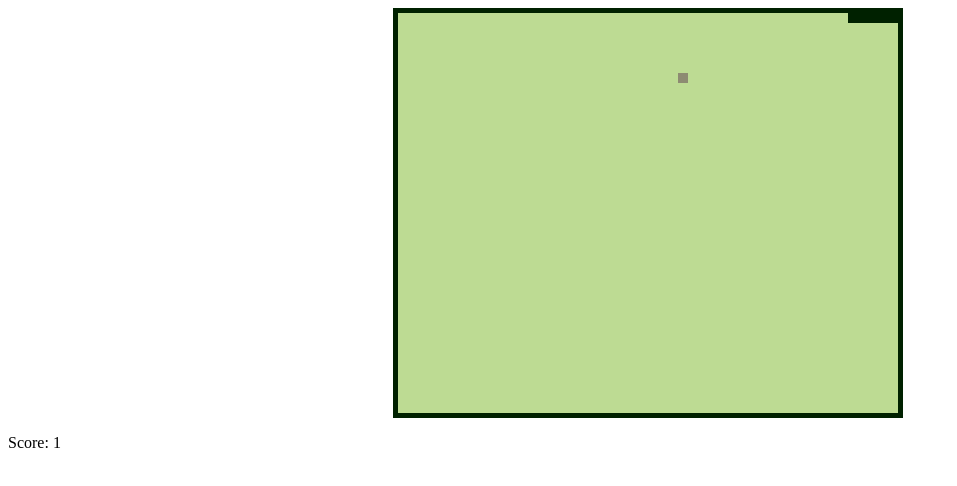
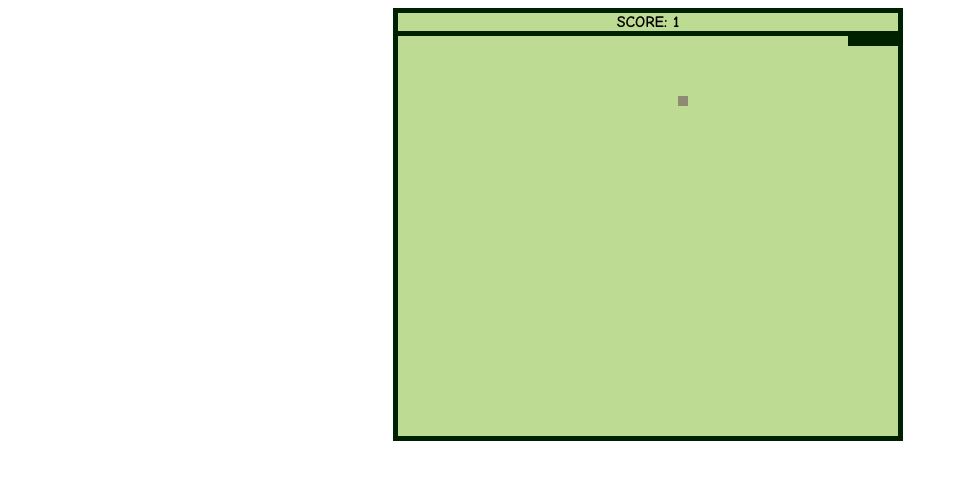
Before and after one commit to ericoloewe/snake, a website: page index.html in a window 1280 px wide. Shown: the whole page, without its empty margins (0-957 px from the left). Drawn offline with Linux system fonts and the light colour scheme.

Commit message:
Melhorias no CSS, alem de que agora temos uma apresentação melhor do Score

```diff
--- a/Content/Scripts/Model/Score.ts
+++ b/Content/Scripts/Model/Score.ts
@@ -14,7 +14,7 @@ module Model {
          * Inicia realmente a Arena, montando a mesma e iniciando o jogo
          */
         public toString() {
-            return "Score: " + this.actual;
+            return "SCORE: " + this.actual;
         }
     }
 }
--- a/Content/Scripts/main.ts
+++ b/Content/Scripts/main.ts
@@ -12,7 +12,7 @@ $(document).ready(function(){
     arena.cellWidth = 10;
 
     // Define quem é a Arena no html
-    arena.own = $("#arena");
+    arena.own = $(".arena");
     // Define a largura que a arena vai ter
     arena.width = 50;
     // Define a altura que a arena vai ter
--- a/Content/Styles/main.css
+++ b/Content/Styles/main.css
@@ -4,25 +4,32 @@
     height: 100%;
 }
 
-#arena {
-    margin: 0 auto;
-    display: table;
+.area {
     background-color: #BDDB93;
     border: 5px solid #002100;
 }
+    .score {
+        font-family: "Comic Sans MS", cursive, sans-serif;
+        font-weight: bold;
+    }
 
-#arena tr td.activeSnake {
+    .arena {
+        margin: 0 auto;
+        display: table;
+        border-top: 5px solid #002100;
+    }
+        .arena tr td {
+            background-color: #BDDB93;
+        }
+
+            .arena tr td.activeSnake {
                 background-color: #002100;
             }
 
-#arena tr td.activeSnakeHead {
+            .arena tr td.activeSnakeHead {
                 background-color: #ff0000;
             }
 
-#arena tr td.activeFood {
+            .arena tr td.activeFood {
                 background-color: #8D8B72;
             }
-
-#arena tr td {
-    background-color: #BDDB93;
-}
--- a/Content/lib/Model/Score.js
+++ b/Content/lib/Model/Score.js
@@ -11,7 +11,7 @@ var Model;
          * Inicia realmente a Arena, montando a mesma e iniciando o jogo
          */
         Score.prototype.toString = function () {
-            return "Score: " + this.actual;
+            return "SCORE: " + this.actual;
         };
         return Score;
     })();
--- a/Content/lib/main.js
+++ b/Content/lib/main.js
@@ -9,7 +9,7 @@ $(document).ready(function () {
     // Grava o tamanho da celula(ponteiro) para controle
     arena.cellWidth = 10;
     // Define quem é a Arena no html
-    arena.own = $("#arena");
+    arena.own = $(".arena");
     // Define a largura que a arena vai ter
     arena.width = 50;
     // Define a altura que a arena vai ter
--- a/index.html
+++ b/index.html
@@ -4,14 +4,29 @@
         <meta charset="UTF-8">
         <meta http-equiv="X-UA-Compatible" content="IE=9">
         <title>Snake Game</title>
+        <!-- css -->
         <link rel="stylesheet" type="text/css" href="Content/Styles/main.css">
     </head>
     <body>
-        <!-- The canvas -->
-        <table id="arena" align="center" border="0" cellpadding="0" cellspacing="0"></table>
-
-        <p class="score"></p>
-
+        <!-- The arena -->
+        <table class="area" align="center" border="0" cellpadding="0" cellspacing="0">
+            <tr>
+                <td>
+                    <table class="score" align="center" border="0" cellpadding="0" cellspacing="0">
+                        <tr>
+                            <td>
+                                <p class="score"></p>
+                            </td>
+                        </tr>
+                    </table>
+                </td>
+            </tr>
+            <tr>
+                <td>
+                    <table class="arena" align="center" border="0" cellpadding="0" cellspacing="0"></table>
+                </td>
+            </tr>
+        </table>
 
         <!-- js -->
         <script src="Content/Scripts/Extensions/Jquery/jquery-2.2.0.min.js" type="text/javascript"></script>
```
Also changed, not shown: main.min.js. Lines whose indentation alone changed are shown as unchanged.
